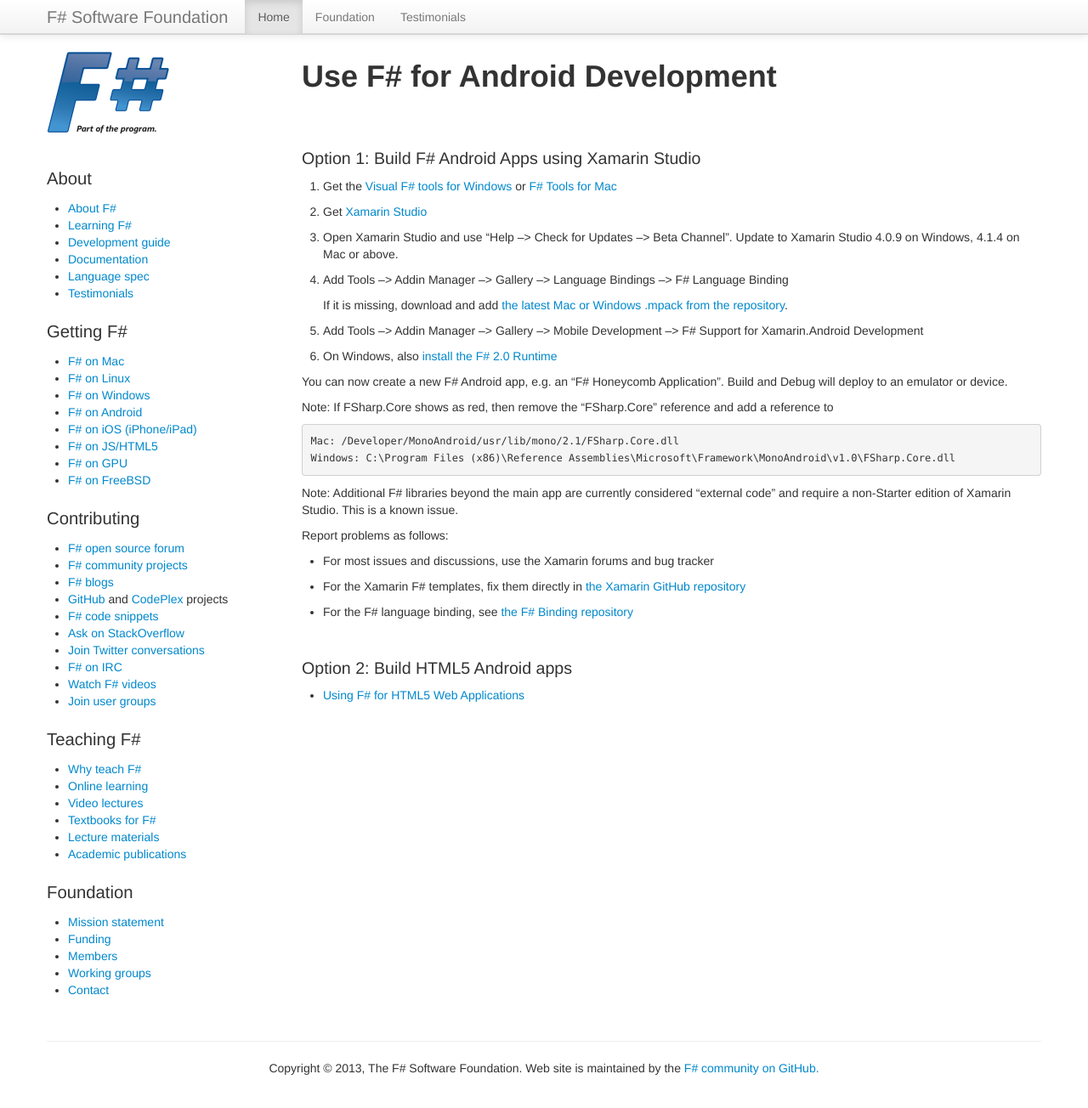
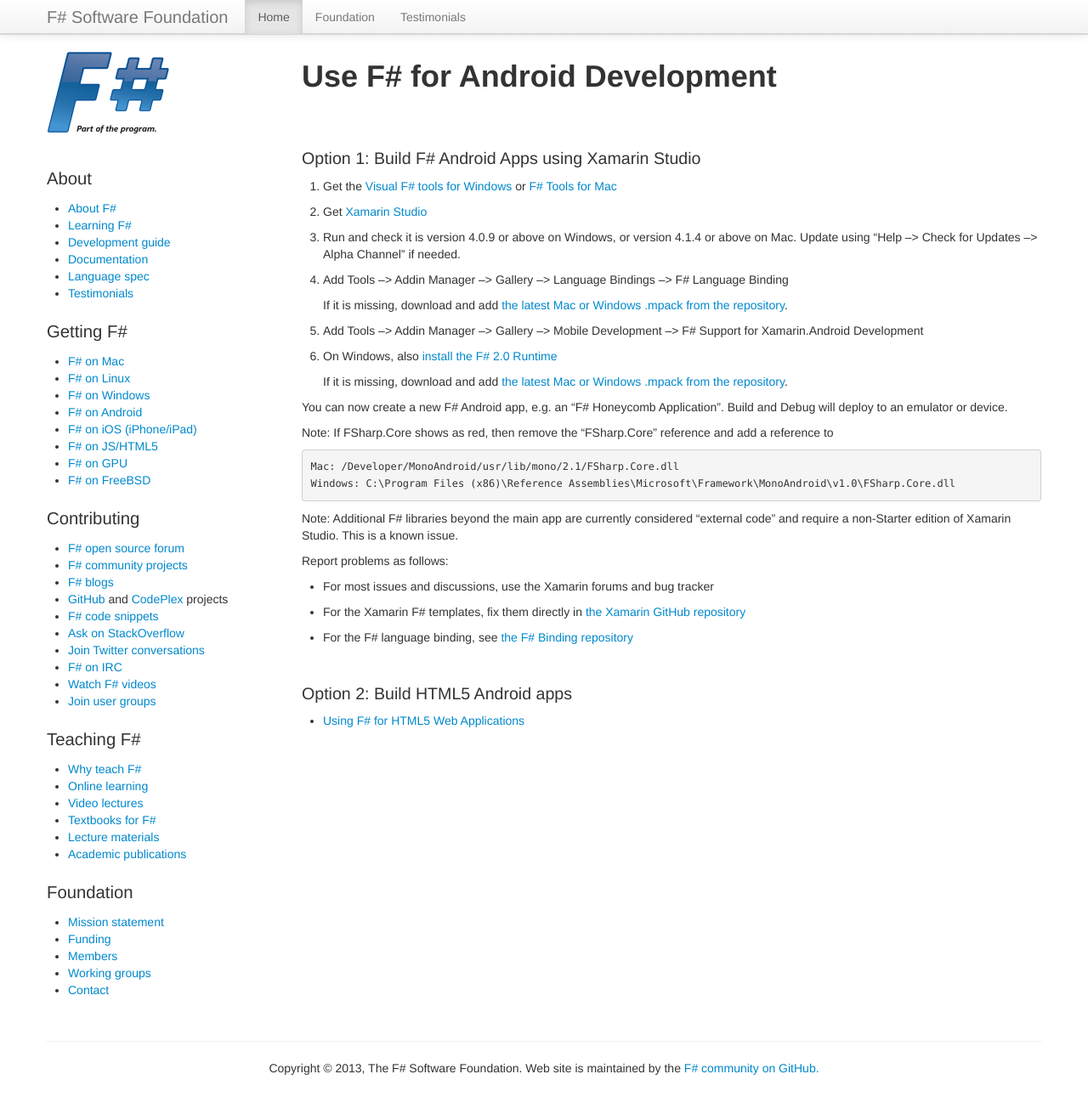
Before and after one commit to fsharp/fsharp.org, a Jekyll site: the page built from use/android/index.md, in a window 1280 px wide and 1317 px high. Shown: the top 1304 px of the window at 85% size. Built offline with Jekyll 4.4.1, drawn with Linux system fonts in a browser that asks for light colours; nearby versions of some CDN libraries; some web fonts are replaced; comment, search, counter and statistics services are not loaded.

Commit message:
Xamarin Studio 4.0.9 no longer on Beta Channel

```diff
--- a/use/android/index.md
+++ b/use/android/index.md
@@ -8,13 +8,15 @@
 
 1. Get the [Visual F# tools for Windows](/use/windows) or [F# Tools for Mac](/use/mac)
 2. Get [Xamarin Studio](http://xamarin.com/download)
-3. Open Xamarin Studio and use "Help --> Check for Updates --> Beta Channel". Update to Xamarin Studio 4.0.9 on Windows, 4.1.4 on Mac or above.
+3. Run and check it is version 4.0.9 or above on Windows, or version 4.1.4 or above on Mac. Update using "Help --> Check for Updates --> Alpha Channel" if needed.
 4. Add Tools --> Addin Manager --> Gallery --> Language Bindings --> F# Language Binding
 
    If it is missing, download and add [the latest Mac or Windows .mpack from the repository](http://addins.monodevelop.com/Project/Index/48).
 
 5. Add Tools --> Addin Manager --> Gallery --> Mobile Development --> F# Support for Xamarin.Android Development
 6. On Windows, also [install the F# 2.0 Runtime](http://www.microsoft.com/en-us/download/details.aspx?id=13450)
+
+   If it is missing, download and add [the latest Mac or Windows .mpack from the repository](http://addins.monodevelop.com/Project/Index/70).
 
 You can now create a new F# Android app, e.g. an "F# Honeycomb Application". Build and Debug will deploy to an emulator or device.
 
```
